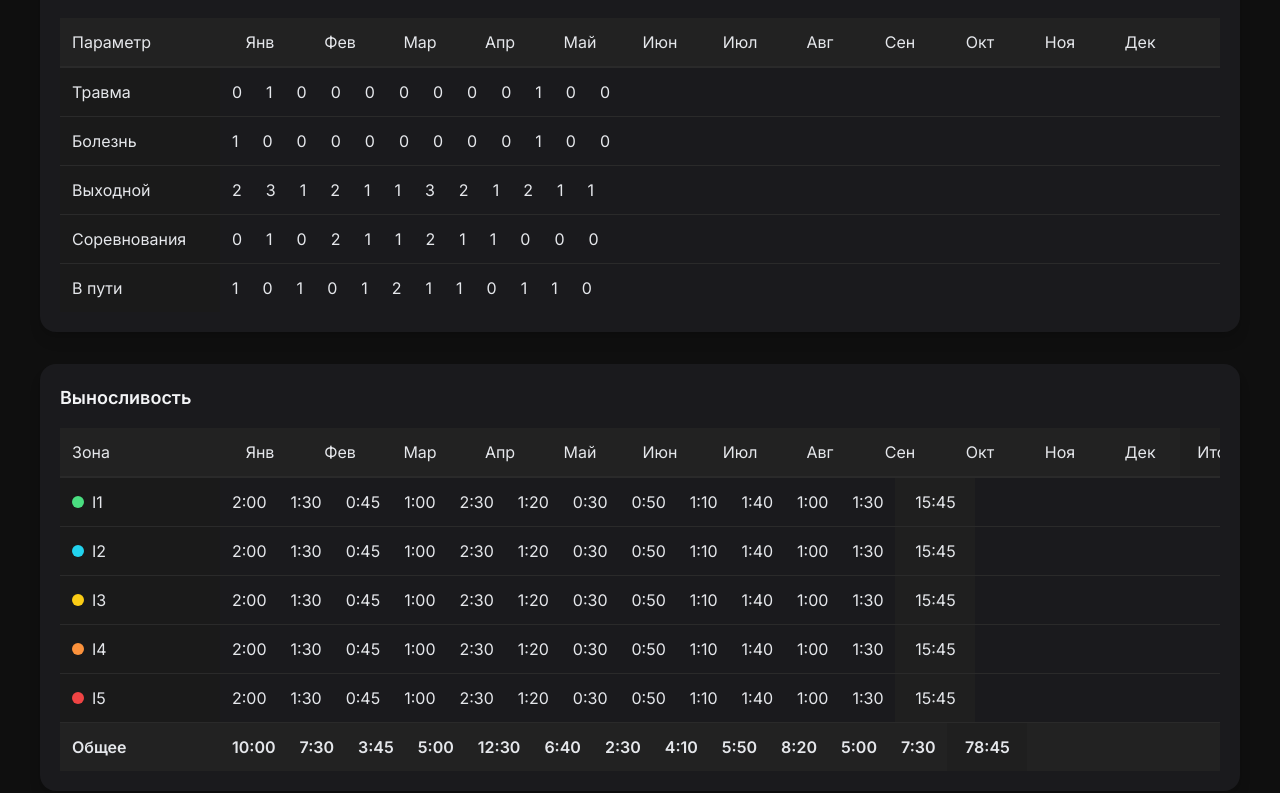
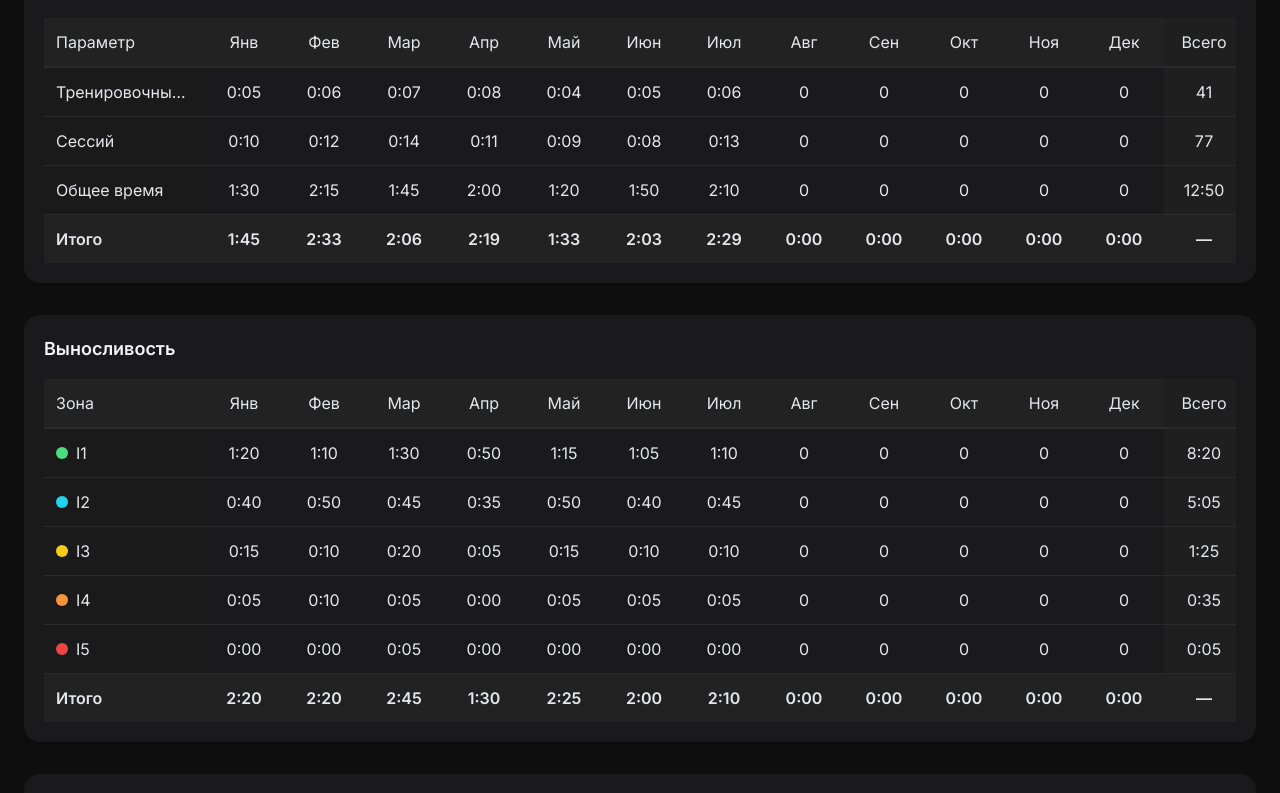
Before and after one commit to mbaliabin/dagbook-test, a React (Vite) app in the folder fasx-frontend/: page /statistics in a window 1280 px wide. Shown: the part 447-1240 px from the top of the page. Built offline with nearby package versions, Linux system fonts and the light colour scheme.

Commit message:
Доработка StatisticsPage.tsx 287

```diff
--- a/fasx-frontend/src/pages/StatisticsPage.tsx
+++ b/fasx-frontend/src/pages/StatisticsPage.tsx
@@ -49,29 +49,30 @@ export default function StatsPage() {
 
   const months = ["Янв","Фев","Мар","Апр","Май","Июн","Июл","Авг","Сен","Окт","Ноя","Дек"];
 
-  // Заглушки минут для примера
-  const sampleMinutes = [120, 90, 45, 60, 150, 80, 30, 50, 70, 100, 60, 90];
-
   const enduranceZones = [
-    { zone: "I1", color: "#4ade80", months: sampleMinutes },
-    { zone: "I2", color: "#22d3ee", months: sampleMinutes },
-    { zone: "I3", color: "#facc15", months: sampleMinutes },
-    { zone: "I4", color: "#fb923c", months: sampleMinutes },
-    { zone: "I5", color: "#ef4444", months: sampleMinutes },
+    { zone: "I1", color: "#4ade80", months: [80,70,90,50,75,65,70] },
+    { zone: "I2", color: "#22d3ee", months: [40,50,45,35,50,40,45] },
+    { zone: "I3", color: "#facc15", months: [15,10,20,5,15,10,10] },
+    { zone: "I4", color: "#fb923c", months: [5,10,5,0,5,5,5] },
+    { zone: "I5", color: "#ef4444", months: [0,0,5,0,0,0,0] },
   ];
 
   const movementTypes = [
-    { type: "Лыжи / скейтинг", months: sampleMinutes },
-    { type: "Лыжи, классика", months: sampleMinutes },
-    { type: "Роллеры, классика", months: sampleMinutes },
-    { type: "Роллеры, скейтинг", months: sampleMinutes },
-    { type: "Велосипед", months: sampleMinutes },
+    { type: "Лыжи / скейтинг", months: [70,50,60,45,65,75,80] },
+    { type: "Лыжи, классика", months: [60,40,50,35,55,60,65] },
+    { type: "Велосипед", months: [40,35,50,30,45,30,40] },
   ];
 
   const formatTime = (minutes: number) => {
     const h = Math.floor(minutes / 60);
     const m = minutes % 60;
     return `${h}:${m.toString().padStart(2, "0")}`;
+  };
+
+  // для произвольного времени, если уже строка чч:мм
+  const formatTimeSafe = (val: number | string) => {
+    if (typeof val === "number") return formatTime(val);
+    return val;
   };
 
   const computeWeekColumns = () => {
@@ -109,23 +110,80 @@ export default function StatsPage() {
 
   const filteredMonths = computeColumns();
 
-  const filteredEnduranceZones = enduranceZones.map((zone) => {
-    const sliceLength = Math.min(zone.months.length, filteredMonths.length);
-    return {
-      ...zone,
-      months: zone.months.slice(0, sliceLength),
-      total: zone.months.slice(0, sliceLength).reduce((a,b) => a+b,0),
-    };
-  });
+  // суммируем столбцы для footer
+  const sumColumn = (rows: any[], colIndex: number) => {
+    let sum = 0;
+    rows.forEach(row => {
+      const val = row.months[colIndex];
+      if (typeof val === "number") sum += val;
+      else if (typeof val === "string") {
+        const [h,m] = val.split(":").map(Number);
+        sum += h*60+m;
+      }
+    });
+    return formatTime(sum);
+  };
 
-  const filteredMovementTypes = movementTypes.map((m) => {
-    const sliceLength = Math.min(m.months.length, filteredMonths.length);
-    return {
-      ...m,
-      months: m.months.slice(0, sliceLength),
-      total: m.months.slice(0, sliceLength).reduce((a,b) => a+b,0),
-    };
-  });
+  const scrollRefs = [useRef<HTMLDivElement>(null), useRef<HTMLDivElement>(null), useRef<HTMLDivElement>(null)];
+
+  const handleScroll = (e: React.UIEvent<HTMLDivElement>, index: number) => {
+    const scrollLeft = e.currentTarget.scrollLeft;
+    scrollRefs.forEach((ref, i) => {
+      if (i !== index && ref.current) ref.current.scrollLeft = scrollLeft;
+    });
+  };
+
+  const TableSection: React.FC<{ table: any; index: number }> = ({ table, index }) => {
+    const weekColWidth = 80;
+    const monthColWidth = 100;
+    const yearColWidth = 80;
+    const leftColWidth = 160;
+    const totalColWidth = 80;
+
+    const colWidth = periodType === 'week' ? weekColWidth : periodType === 'month' ? monthColWidth : yearColWidth;
+    const computedMinWidth = Math.max(900, filteredMonths.length * colWidth + leftColWidth + totalColWidth);
+
+    return (
+      <div className="bg-[#1a1a1d] p-5 rounded-2xl shadow-lg">
+        <h2 className="text-lg font-semibold text-gray-100 mb-4">{table.title}</h2>
+        <div ref={scrollRefs[index]} className="overflow-x-auto" onScroll={(e)=>handleScroll(e,index)}>
+          <div style={{ minWidth: computedMinWidth }} className="transition-all duration-300">
+            {/* header */}
+            <div className="flex bg-[#222] border-b border-[#2a2a2a] sticky top-0 box-border z-10">
+              <div className="p-3 font-medium sticky left-0 bg-[#222] z-20" style={{ width: leftColWidth }}>
+                {table.title==="Параметры дня"?"Параметр":table.title==="Выносливость"?"Зона":"Тип активности"}
+              </div>
+              {filteredMonths.map((m, idx)=>(<div key={m+"-h-"+idx} className="p-3 text-center box-border font-medium flex-none" style={{ width: colWidth }}>{m}</div>))}
+              <div className="p-3 text-center font-medium bg-[#1f1f1f] box-border flex-none" style={{ width: totalColWidth }}>Всего</div>
+            </div>
+            {/* rows */}
+            <div>
+              {table.data.map((row:any,j:number)=>(
+                <div key={j} className="flex border-t border-[#2a2a2a] hover:bg-[#252525]/60 transition">
+                  <div className="p-3 sticky left-0 bg-[#1a1a1a] z-10 flex items-center gap-2" style={{ width: leftColWidth }}>
+                    {row.color && <span className="inline-block w-3 h-3 rounded-full" style={{backgroundColor: row.color}}></span>}
+                    <div className="truncate">{row.param}</div>
+                  </div>
+                  {filteredMonths.map((val:number|string,k:number)=>(
+                    <div key={k} className="p-3 text-center box-border flex-none" style={{ width: colWidth }}>
+                      {formatTimeSafe(row.months[k]) ?? 0}
+                    </div>
+                  ))}
+                  <div className="p-3 text-center bg-[#1f1f1f] flex-none" style={{ width: totalColWidth }}>{row.total ?? (typeof row.months[0]==="number"?row.months.reduce((a:number,b:number)=>a+b,0):row.months.reduce((a:any,b:any)=>a+b,0))}</div>
+                </div>
+              ))}
+              {/* Footer row */}
+              <div className="flex border-t border-[#2a2a2a] bg-[#222] font-semibold">
+                <div className="p-3 sticky left-0 bg-[#222] z-10" style={{ width: leftColWidth }}>Итого</div>
+                {filteredMonths.map((_,idx)=>(<div key={idx} className="p-3 text-center flex-none" style={{ width: colWidth }}>{sumColumn(table.data, idx)}</div>))}
+                <div className="p-3 text-center flex-none" style={{ width: totalColWidth }}>—</div>
+              </div>
+            </div>
+          </div>
+        </div>
+      </div>
+    );
+  };
 
   const handleLogout = () => {
     localStorage.removeItem("token");
@@ -141,83 +199,9 @@ export default function StatsPage() {
     { label: "Статистика", icon: CalendarDays, path: "/statistics" },
   ];
 
-  const scrollRefs = [useRef<HTMLDivElement>(null), useRef<HTMLDivElement>(null), useRef<HTMLDivElement>(null)];
-
-  const handleScroll = (e: React.UIEvent<HTMLDivElement>, index: number) => {
-    const scrollLeft = e.currentTarget.scrollLeft;
-    scrollRefs.forEach((ref, i) => {
-      if (i !== index && ref.current) ref.current.scrollLeft = scrollLeft;
-    });
-  };
-
-  // --- Таблица в отдельном компоненте для выравнивания ---
-  const TableSection: React.FC<{ table: any; index: number; isTimeTable?: boolean }> = ({ table, index, isTimeTable=false }) => {
-    const weekColWidth = 80;
-    const monthColWidth = 100;
-    const yearColWidth = 80;
-    const leftColWidth = 160;
-    const totalColWidth = 80;
-
-    const colWidth = periodType === 'week' ? weekColWidth : periodType === 'month' ? monthColWidth : periodType === 'year' ? yearColWidth : monthColWidth;
-    const computedMinWidth = Math.max(900, filteredMonths.length * colWidth + leftColWidth + totalColWidth);
-
-    return (
-      <div className="bg-[#1a1a1d] p-5 rounded-2xl shadow-lg">
-        <h2 className="text-lg font-semibold text-gray-100 mb-4">{table.title}</h2>
-        <div ref={scrollRefs[index]} className="overflow-x-auto" onScroll={(e)=>handleScroll(e,index)}>
-          <div style={{ minWidth: computedMinWidth }} className="transition-all duration-300">
-            <div className="flex bg-[#222] border-b border-[#2a2a2a] sticky top-0 box-border z-10">
-              <div className="p-3 font-medium sticky left-0 bg-[#222] z-20" style={{ width: leftColWidth }}>
-                {table.title==="Параметры дня"?"Параметр":table.title==="Выносливость"?"Зона":"Тип активности"}
-              </div>
-              {filteredMonths.map((m, idx)=>(<div key={m+"-h-"+idx} className="p-3 text-center box-border font-medium flex-none" style={{ width: colWidth }}>{m}</div>))}
-              {isTimeTable && <div className="p-3 text-center font-medium bg-[#1f1f1f] box-border flex-none" style={{ width: totalColWidth }}>Итого</div>}
-            </div>
-            <div>
-              {table.data.map((row:any,j:number)=>(
-                <div key={j} className="flex border-t border-[#2a2a2a] hover:bg-[#252525]/60 transition">
-                  <div className="p-3 sticky left-0 bg-[#1a1a1a] z-10 flex items-center gap-2" style={{ width: leftColWidth }}>
-                    {row.color && <span className="inline-block w-3 h-3 rounded-full" style={{backgroundColor: row.color}}></span>}
-                    <div className="truncate">{row.param}</div>
-                  </div>
-                  {filteredMonths.map((val:number,k:number)=>(
-                    <div key={k} className="p-3 text-center box-border flex-none">
-                      {isTimeTable ? formatTime(row.months[k]) : row.months[k] ?? 0}
-                    </div>
-                  ))}
-                  {isTimeTable &&
-                    <div className="p-3 text-center bg-[#1f1f1f] flex-none" style={{ width: totalColWidth }}>
-                      {formatTime(row.total)}
-                    </div>
-                  }
-                </div>
-              ))}
-
-              {/* Нижняя строка с общим временем для timeTables */}
-              {isTimeTable && (
-                <div className="flex border-t border-[#2a2a2a] bg-[#222] font-semibold">
-                  <div className="p-3 sticky left-0 bg-[#222] z-10" style={{ width: leftColWidth }}>Общее</div>
-                  {filteredMonths.map((_,idx)=> {
-                    const sum = table.data.reduce((acc:number,row:any)=>acc + (row.months[idx] ?? 0),0);
-                    return <div key={idx} className="p-3 text-center flex-none">{formatTime(sum)}</div>;
-                  })}
-                  <div className="p-3 text-center bg-[#1f1f1f] flex-none" style={{ width: totalColWidth }}>
-                    {formatTime(table.data.reduce((acc:number,row:any)=>acc + row.total,0))}
-                  </div>
-                </div>
-              )}
-
-            </div>
-          </div>
-        </div>
-      </div>
-    );
-  };
-
   return (
     <div className="min-h-screen bg-[#0f0f0f] text-gray-200 p-6 w-full">
-      <div className="max-w-[1200px] mx-auto space-y-8">
-
+      <div className="w-full max-w-[1400px] mx-auto space-y-8">
         {/* Header */}
         <div className="flex flex-col md:flex-row md:items-center md:justify-between gap-4 mb-4 w-full">
           <div className="flex items-center space-x-4">
@@ -236,7 +220,7 @@ export default function StatsPage() {
           </div>
         </div>
 
-        {/* Верхнее меню */}
+        {/* Menu */}
         <div className="flex justify-around bg-[#1a1a1d] border-b border-gray-700 py-2 px-4 rounded-xl mb-6">
           {menuItems.map((item) => {
             const Icon = item.icon;
@@ -252,7 +236,7 @@ export default function StatsPage() {
           })}
         </div>
 
-        {/* Выбор отчета и периода */}
+        {/* Report & Period */}
         <div className="flex flex-wrap gap-4 mb-4">
           <select className="bg-[#1f1f22] text-white px-3 py-1 rounded" value={reportType} onChange={e => setReportType(e.target.value)}>
             <option>Общий отчет</option>
@@ -297,20 +281,16 @@ export default function StatsPage() {
           </div>
         </div>
 
-        {/* Таблицы */}
+        {/* Tables */}
         {[
           { title: "Параметры дня", data: [
-              { param: "Травма", months: [0,1,0,0,0,0,0,0,0,1,0,0] },
-              { param: "Болезнь", months: [1,0,0,0,0,0,0,0,0,1,0,0] },
-              { param: "Выходной", months: [2,3,1,2,1,1,3,2,1,2,1,1] },
-              { param: "Соревнования", months: [0,1,0,2,1,1,2,1,1,0,0,0] },
-              { param: "В пути", months: [1,0,1,0,1,2,1,1,0,1,1,0] },
-            ] },
-          { title: "Выносливость", data: filteredEnduranceZones.map(z=>({ param: z.zone, months: z.months, total: z.total, color: z.color })), isTimeTable: true },
-          { title: "Формы активности", data: filteredMovementTypes.map(m=>({ param: m.type, months: m.months, total: m.total })), isTimeTable: true }
-        ].map((table,i)=>(
-          <TableSection key={i} table={table} index={i} isTimeTable={table.isTimeTable}/>
-        ))}
+            { param: "Тренировочные дни", months: [5,6,7,8,4,5,6], total: 41 },
+            { param: "Сессий", months: [10,12,14,11,9,8,13], total: 77 },
+            { param: "Общее время", months: ["1:30","2:15","1:45","2:00","1:20","1:50","2:10"], total: "12:50" },
+          ] },
+          { title: "Выносливость", data: enduranceZones.map(z=>({ param: z.zone, months: z.months.map(m=>formatTime(m)), total: formatTime(z.months.reduce((a,b)=>a+b,0)), color: z.color })) },
+          { title: "Формы активности", data: movementTypes.map(m=>({ param: m.type, months: m.months.map(mv=>formatTime(mv)), total: formatTime(m.months.reduce((a,b)=>a+b,0)) })) }
+        ].map((table,i)=>(<TableSection key={i} table={table} index={i} />))}
 
       </div>
     </div>
```
